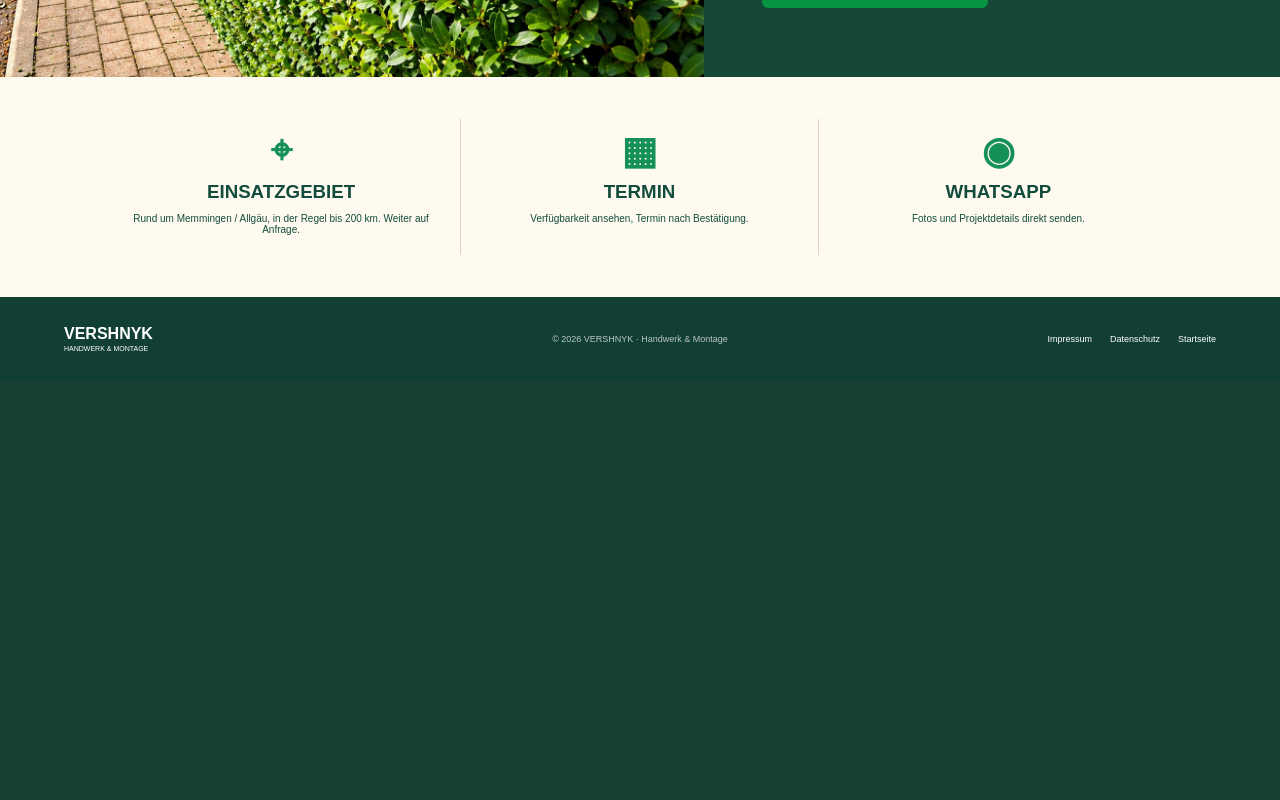
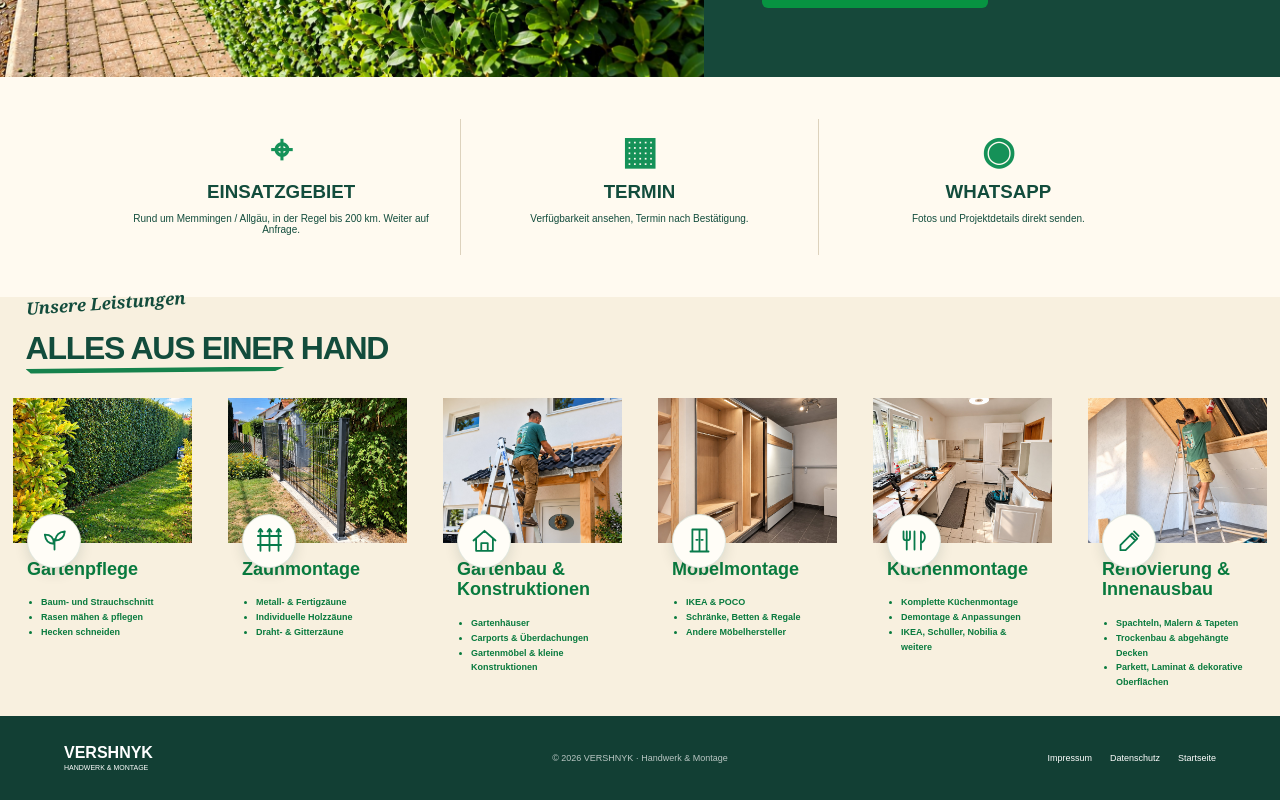
Before and after one commit to ch-ua/vershnyk-com, a Next.js app: page /leistungen/gartenpflege in a window 1280 px wide. Shown: the part 2430-3230 px from the top of the page. Before the commit the page ends 2811 px from the top, so only its background shows below. Built offline with nearby package versions, Linux system fonts and the light colour scheme.

Commit message:
Add service navigation to detail page

```diff
--- a/src/app/leistungen/gartenpflege/page.tsx
+++ b/src/app/leistungen/gartenpflege/page.tsx
@@ -1,5 +1,6 @@
 "use client";
 import SiteHeader from "@/app/components/SiteHeader";
+import ServiceCategoryNav from "@/app/components/ServiceCategoryNav";
 import {useState} from "react";
 import {site} from "@/data/site";
 
@@ -19,5 +20,6 @@ export default function Gartenpflege(){
  <section className="servicePhotoGallery"><div className="sectionTitle"><p className="hand">Ausgeführte Arbeiten</p><h2>EINBLICKE IN MEINE PROJEKTE</h2></div><div className="detailGalleryGrid">{photos.map((photo,i)=><figure key={photo} className={i===0?"wide":""} style={{backgroundImage:`url("${photo}")`}} aria-label={"Gartenpflege Projekt "+(i+1)}/>)}</div></section>
  <section className="serviceGallery"><div style={{backgroundImage:`url("${photos[1]}")`}}></div><div className="galleryCopy"><p className="hand">Einfach anfragen</p><h2>FOTOS SENDEN.<br/>AUFWAND KLÄREN.<br/><span>TERMIN FINDEN.</span></h2><p>Schicken Sie Fotos, Adresse und eine kurze Beschreibung. So kann ich den Aufwand vorab besser einschätzen.</p><a className="heroWa" href={site.whatsapp}>Jetzt über WhatsApp anfragen →</a></div></section>
  <section className="serviceBottom"><div><b>⌖</b><h3>EINSATZGEBIET</h3><p>Rund um Memmingen / Allgäu, in der Regel bis 200 km. Weiter auf Anfrage.</p></div><div><b>▦</b><h3>TERMIN</h3><p>Verfügbarkeit ansehen, Termin nach Bestätigung.</p></div><div><b>◉</b><h3>WHATSAPP</h3><p>Fotos und Projektdetails direkt senden.</p></div></section>
+ <ServiceCategoryNav/>
  <footer className="detailFooter"><div><strong>VERSHNYK</strong><small>HANDWERK & MONTAGE</small></div><p>© 2026 VERSHNYK · Handwerk & Montage</p><nav><a href="/impressum">Impressum</a><a href="/datenschutz">Datenschutz</a><a href="/">Startseite</a></nav></footer></main>
 }
```
